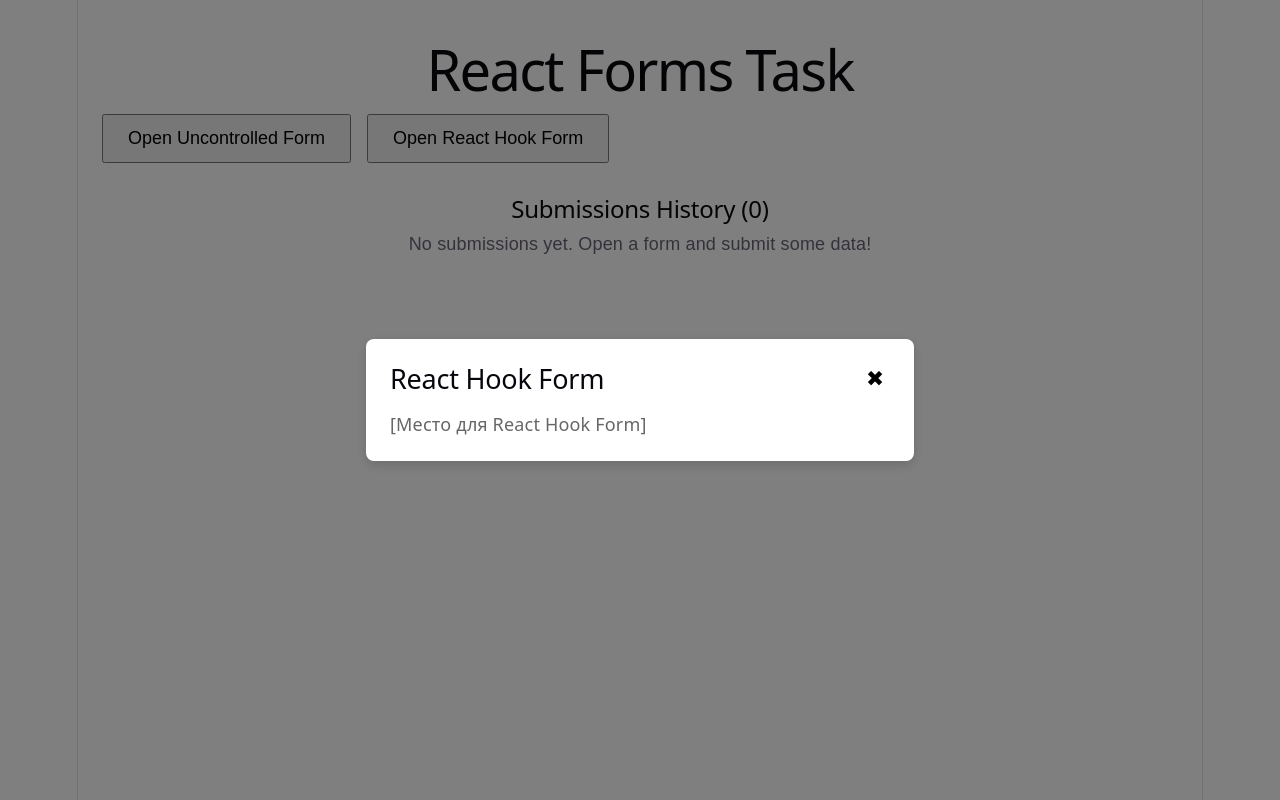
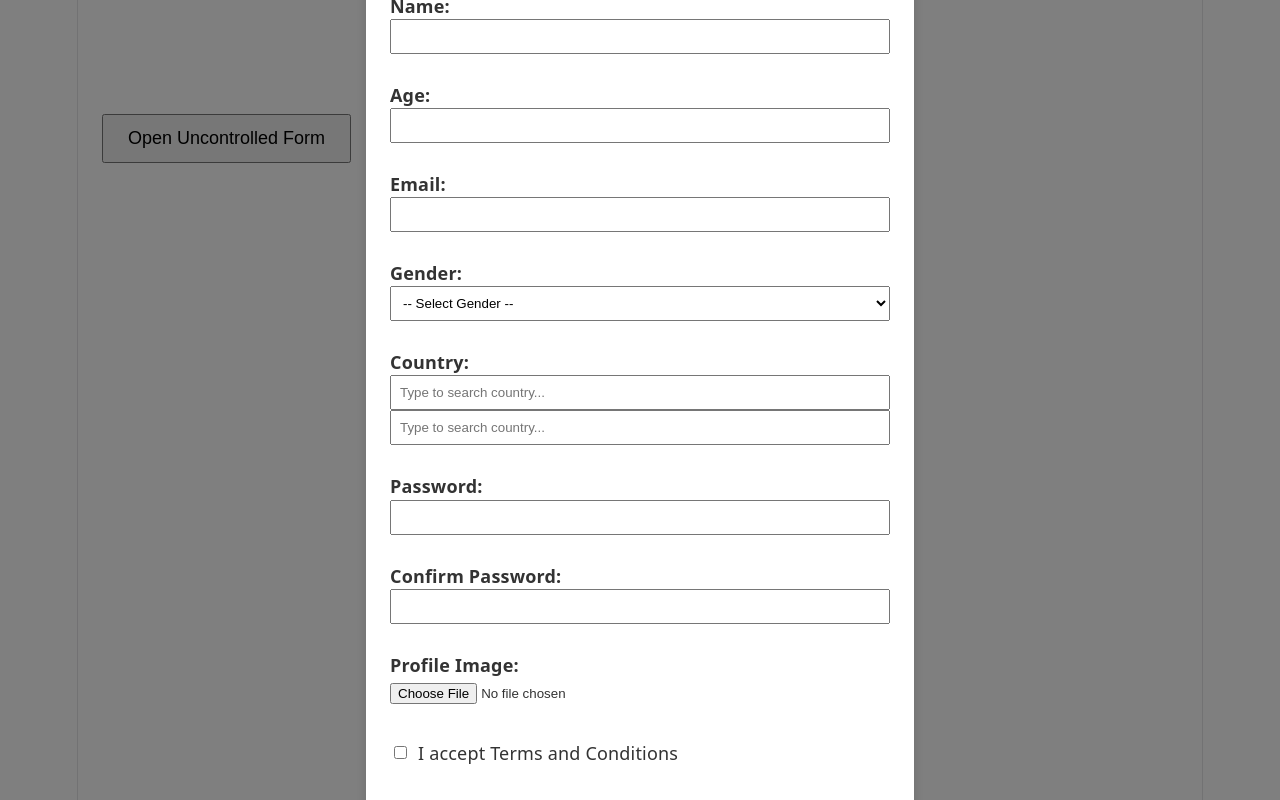
Before and after one commit to Morevna/react--search-engine, a React (Vite) app: page / in a window 1280 px wide. Both pictures are taken after a click on the button "Open React Hook Form". Built offline with nearby package versions, Linux system fonts and the light colour scheme.

Commit message:
feat: add hook  modal form

```diff
--- /dev/null
+++ b/src/components/HookForm.tsx
@@ -0,0 +1,198 @@
+import { useForm, useWatch } from 'react-hook-form';
+import { zodResolver } from '@hookform/resolvers/zod';
+import { useFormStore } from '../store/useFormStore';
+import { formSchema } from '../schemas/form.schema';
+import type { FormSchemaType } from '../schemas/form.schema';
+import { validateImageFile, convertToBase64 } from '../utils/file.utils';
+import PasswordStrength from './PasswordStrength';
+import CountryAutocomplete from './CountryAutocomplete';
+
+interface Props {
+  onSuccess: () => void;
+}
+
+const HookForm = ({ onSuccess }: Props) => {
+  const addSubmission = useFormStore((state) => state.addSubmission);
+
+  const {
+    register,
+    handleSubmit,
+    control,
+    setValue,
+    setError,
+    clearErrors,
+    formState: { errors, isValid },
+    reset,
+  } = useForm({
+    resolver: zodResolver(formSchema),
+    mode: 'onChange',
+    defaultValues: {
+      name: '',
+      age: '' as unknown as number,
+      email: '',
+      gender: '' as 'male' | 'female' | 'other',
+      country: '',
+      password: '',
+      confirmPassword: '',
+      image: '',
+      terms: false as unknown as true,
+    },
+  });
+
+const watchedPassword = useWatch({
+  control,
+  name: 'password',
+  defaultValue: '',
+});
+
+  const handleImageChange = async (e: React.ChangeEvent<HTMLInputElement>) => {
+    const file = e.target.files?.[0];
+    if (!file) return;
+
+    const imageError = validateImageFile(file);
+    if (imageError) {
+      setError('image', { type: 'manual', message: imageError });
+      setValue('image', '');
+      return;
+    }
+
+    clearErrors('image');
+    const base64 = await convertToBase64(file);
+    setValue('image', base64, { shouldValidate: true });
+  };
+
+  const onSubmit = (data: FormSchemaType) => {
+    addSubmission(data);
+    reset();
+    onSuccess();
+  };
+
+  const renderError = (fieldName: keyof FormSchemaType) => (
+    <div style={{ color: 'red', fontSize: '0.8rem', minHeight: '18px', marginTop: '2px' }}>
+      {errors[fieldName]?.message || ''}
+    </div>
+  );
+
+  return (
+    <form onSubmit={handleSubmit(onSubmit)} style={{ display: 'flex', flexDirection: 'column', gap: '8px' }}>
+
+      <div>
+        <label htmlFor="hk-name" style={{ fontWeight: 'bold', display: 'block' }}>Name:</label>
+        <input
+          id="hk-name"
+          type="text"
+          {...register('name')}
+          style={{ width: '100%', padding: '8px', boxSizing: 'border-box' }}
+        />
+        {renderError('name')}
+      </div>
+
+      <div>
+        <label htmlFor="hk-age" style={{ fontWeight: 'bold', display: 'block' }}>Age:</label>
+        <input
+          id="hk-age"
+          type="number"
+          {...register('age', { valueAsNumber: true })}
+          style={{ width: '100%', padding: '8px', boxSizing: 'border-box' }}
+        />
+        {renderError('age')}
+      </div>
+
+      <div>
+        <label htmlFor="hk-email" style={{ fontWeight: 'bold', display: 'block' }}>Email:</label>
+        <input
+          id="hk-email"
+          type="text"
+          {...register('email')}
+          style={{ width: '100%', padding: '8px', boxSizing: 'border-box' }}
+        />
+        {renderError('email')}
+      </div>
+
+      <div>
+        <label htmlFor="hk-gender" style={{ fontWeight: 'bold', display: 'block' }}>Gender:</label>
+        <select id="hk-gender" {...register('gender')} style={{ width: '100%', padding: '8px' }}>
+          <option value="">-- Select Gender --</option>
+          <option value="male">Male</option>
+          <option value="female">Female</option>
+          <option value="other">Other</option>
+        </select>
+        {renderError('gender')}
+      </div>
+
+      <div>
+        <label htmlFor="hk-country" style={{ fontWeight: 'bold', display: 'block' }}>Country:</label>
+        <input
+          id="hk-country"
+          type="text"
+          list="countries-list-hk"
+          {...register('country')}
+          placeholder="Type to search country..."
+          style={{ width: '100%', padding: '8px', boxSizing: 'border-box' }}
+        />
+        <CountryAutocomplete id="hk-country" name="country" />
+        {renderError('country')}
+      </div>
+
+      <div>
+        <label htmlFor="hk-password" style={{ fontWeight: 'bold', display: 'block' }}>Password:</label>
+        <input
+          id="hk-password"
+          type="password"
+          {...register('password')}
+          style={{ width: '100%', padding: '8px', boxSizing: 'border-box' }}
+        />
+        <PasswordStrength password={watchedPassword} />
+        {renderError('password')}
+      </div>
+
+      <div>
+        <label htmlFor="hk-confirmPassword" style={{ fontWeight: 'bold', display: 'block' }}>Confirm Password:</label>
+        <input
+          id="hk-confirmPassword"
+          type="password"
+          {...register('confirmPassword')}
+          style={{ width: '100%', padding: '8px', boxSizing: 'border-box' }}
+        />
+        {renderError('confirmPassword')}
+      </div>
+
+      <div>
+        <label htmlFor="hk-image" style={{ fontWeight: 'bold', display: 'block' }}>Profile Image:</label>
+        <input
+          id="hk-image"
+          type="file"
+          accept="image/png, image/jpeg"
+          onChange={handleImageChange}
+        />
+        <input type="hidden" {...register('image')} />
+        {renderError('image')}
+      </div>
+
+      <div style={{ marginTop: '8px' }}>
+        <label style={{ display: 'flex', alignItems: 'center', gap: '8px' }}>
+          <input id="hk-terms" type="checkbox" {...register('terms')} />
+          <span>I accept Terms and Conditions</span>
+        </label>
+        {renderError('terms')}
+      </div>
+
+      <button
+        type="submit"
+        disabled={!isValid}
+        style={{
+          padding: '10px',
+          marginTop: '16px',
+          cursor: isValid ? 'pointer' : 'not-allowed',
+          fontSize: '1rem',
+          fontWeight: 'bold',
+          opacity: isValid ? 1 : 0.5
+        }}
+      >
+        Submit (Hook Form)
+      </button>
+    </form>
+  );
+};
+
+export default HookForm;
--- a/src/components/PasswordStrength.tsx
+++ b/src/components/PasswordStrength.tsx
@@ -10,14 +10,31 @@ const PasswordStrength = ({ password = '' }: Props) => {
   const strength = checkPasswordStrength(password);
 
   const renderRule = (isValid: boolean, text: string) => (
-    <div style={{ color: isValid ? 'green' : 'red', fontSize: '0.85rem', margin: '2px 0' }}>
+    <div
+      style={{
+        color: isValid ? 'green' : 'red',
+        fontSize: '0.85rem',
+        margin: '2px 0',
+      }}
+    >
       {isValid ? '●' : '○'} {text}
     </div>
   );
 
   return (
-    <div style={{ marginTop: '8px', padding: '8px', border: '1px dashed #ccc', borderRadius: '4px' }}>
-      <p style={{ margin: '0 0 4px 0', fontSize: '0.9rem', fontWeight: 'bold' }}>Password Strength:</p>
+    <div
+      style={{
+        marginTop: '8px',
+        padding: '8px',
+        border: '1px dashed #ccc',
+        borderRadius: '4px',
+      }}
+    >
+      <p
+        style={{ margin: '0 0 4px 0', fontSize: '0.9rem', fontWeight: 'bold' }}
+      >
+        Password Strength:
+      </p>
       {renderRule(strength.hasUpper, 'At least 1 uppercase letter')}
       {renderRule(strength.hasLower, 'At least 1 lowercase letter')}
       {renderRule(strength.hasNumber, 'At least 1 number')}
--- /dev/null
+++ b/src/components/SubmissionCard.tsx
@@ -0,0 +1,46 @@
+import { useEffect, useState } from 'react';
+import type { FormData } from '../types/form.types';
+
+interface Props {
+  data: FormData;
+}
+
+const SubmissionCard = ({ data }: Props) => {
+  const [isNew, setIsNew] = useState(true);
+
+  useEffect(() => {
+    const timer = setTimeout(() => {
+      setIsNew(false);
+    }, 3000);
+
+    return () => clearTimeout(timer);
+  }, []);
+
+  return (
+    <div
+      style={{
+        border: isNew ? '2px solid #4CAF50' : '1px solid #ccc',
+        borderRadius: '8px',
+        padding: '16px',
+        backgroundColor: isNew ? '#E8F5E9' : '#f9f9f9',
+        transition: 'all 0.5s ease',
+        boxShadow: isNew ? '0 4px 12px rgba(76, 175, 80, 0.2)' : 'none'
+      }}
+    >
+      {data.image && (
+        <img
+          src={data.image}
+          alt={data.name}
+          style={{ width: '100%', height: '150px', objectFit: 'cover', borderRadius: '4px' }}
+        />
+      )}
+      <h3 style={{ margin: '12px 0 8px 0' }}>{data.name}</h3>
+      <p style={{ margin: '4px 0' }}><b>Age:</b> {data.age}</p>
+      <p style={{ margin: '4px 0', wordBreak: 'break-all' }}><b>Email:</b> {data.email}</p>
+      <p style={{ margin: '4px 0' }}><b>Country:</b> {data.country}</p>
+      <p style={{ margin: '4px 0' }}><b>Gender:</b> {data.gender}</p>
+    </div>
+  );
+};
+
+export default SubmissionCard;
--- a/src/pages/Main.tsx
+++ b/src/pages/Main.tsx
@@ -2,6 +2,8 @@ import { useState } from 'react';
 import Modal from '../components/ui/Modal';
 import { useFormStore } from '../store/useFormStore';
 import UncontrolledForm from '../components/UncontrolledForm';
+import HookForm from '../components/HookForm';
+import SubmissionCard from '../components/SubmissionCard';
 
 const Main = () => {
   const [isUncontrolledOpen, setIsUncontrolledOpen] = useState(false);
@@ -41,7 +43,7 @@ const Main = () => {
         onClose={() => setIsHookFormOpen(false)}
         title="React Hook Form"
       >
-        <div style={{ color: '#666' }}>[Место для React Hook Form]</div>
+        <HookForm onSuccess={() => setIsHookFormOpen(false)} />
       </Modal>
 
       <h2>Submissions History ({submissions.length})</h2>
@@ -51,37 +53,12 @@ const Main = () => {
         <div
           style={{
             display: 'grid',
-            gridTemplateColumns: 'repeat(auto-fill, minmax(200px, 1fr))',
+            gridTemplateColumns: 'repeat(auto-fill, minmax(220px, 1fr))',
             gap: '16px',
           }}
         >
           {submissions.map((data) => (
-            <div
-              key={data.id}
-              style={{
-                border: '1px solid #ccc',
-                borderRadius: '8px',
-                padding: '16px',
-                backgroundColor: '#f9f9f9',
-              }}
-            >
-              {data.image && (
-                <img
-                  src={data.image}
-                  alt={data.name}
-                  style={{
-                    width: '100%',
-                    height: '150px',
-                    objectFit: 'cover',
-                    borderRadius: '4px',
-                  }}
-                />
-              )}
-              <h3>{data.name}</h3>
-              <p>Age: {data.age}</p>
-              <p>Email: {data.email}</p>
-              <p>Country: {data.country}</p>
-            </div>
+            <SubmissionCard key={data.id} data={data} />
           ))}
         </div>
       )}
```
Also changed, not shown: src/components/UncontrolledForm.tsx (+105 -18 lines), src/components/CountryAutocomplete.tsx (line endings or trailing spaces).
